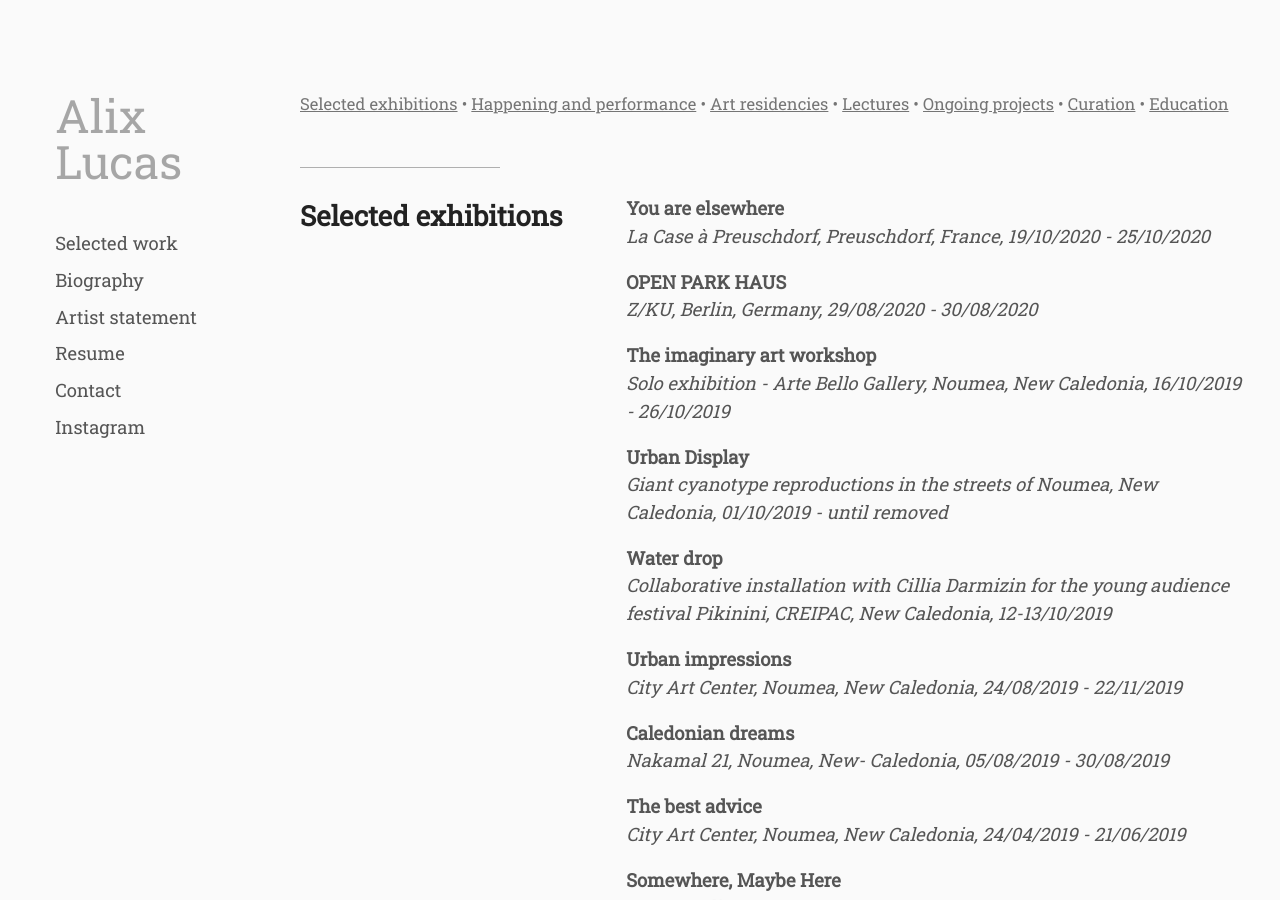
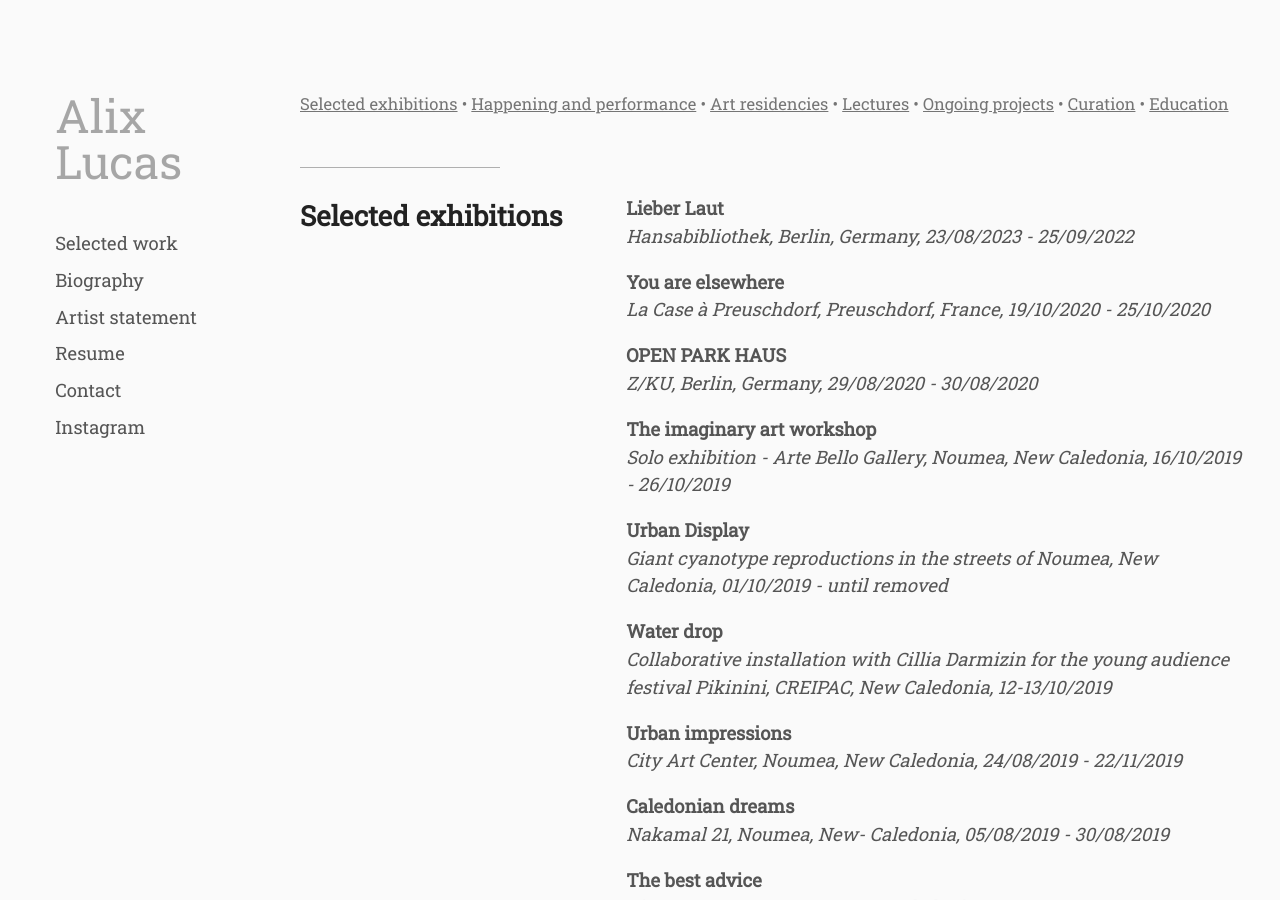
Before and after one commit to whyalix/alixlucas, a Jekyll site: the page built from pages/en/resume.html, in a window 1280 px wide and 900 px high. Built offline with Jekyll 4.4.1, drawn with Linux system fonts in a browser that asks for light colours.

Commit message:
Update exhibitions.yml

```diff
--- a/_data/en/exhibitions.yml
+++ b/_data/en/exhibitions.yml
@@ -1,3 +1,6 @@
+- primary: "Lieber Laut"
+  secondary: Hansabibliothek, Berlin, Germany, 23/08/2023 - 25/09/2022
+
 - primary: "You are elsewhere"
   secondary: La Case à Preuschdorf, Preuschdorf, France, 19/10/2020 - 25/10/2020
 
```
